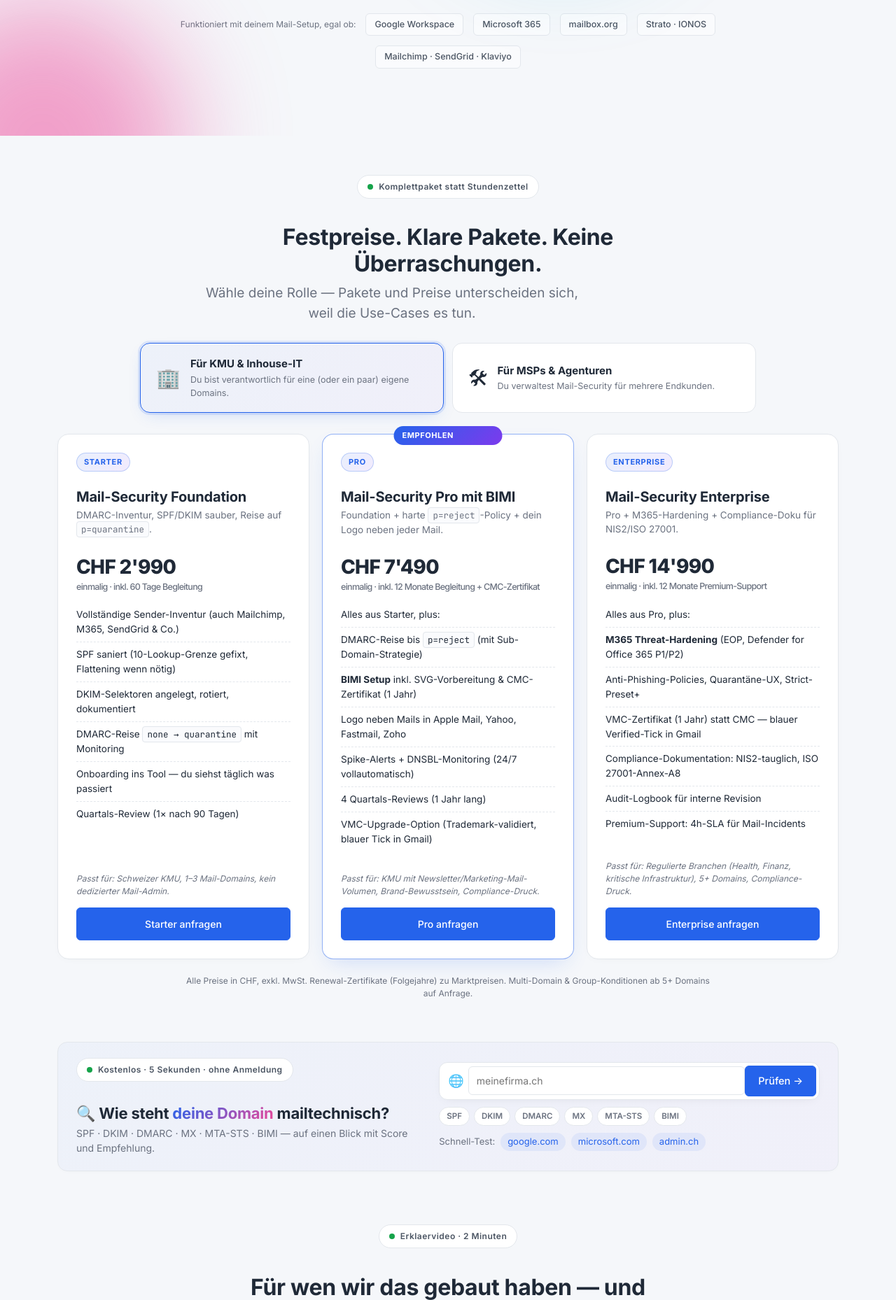
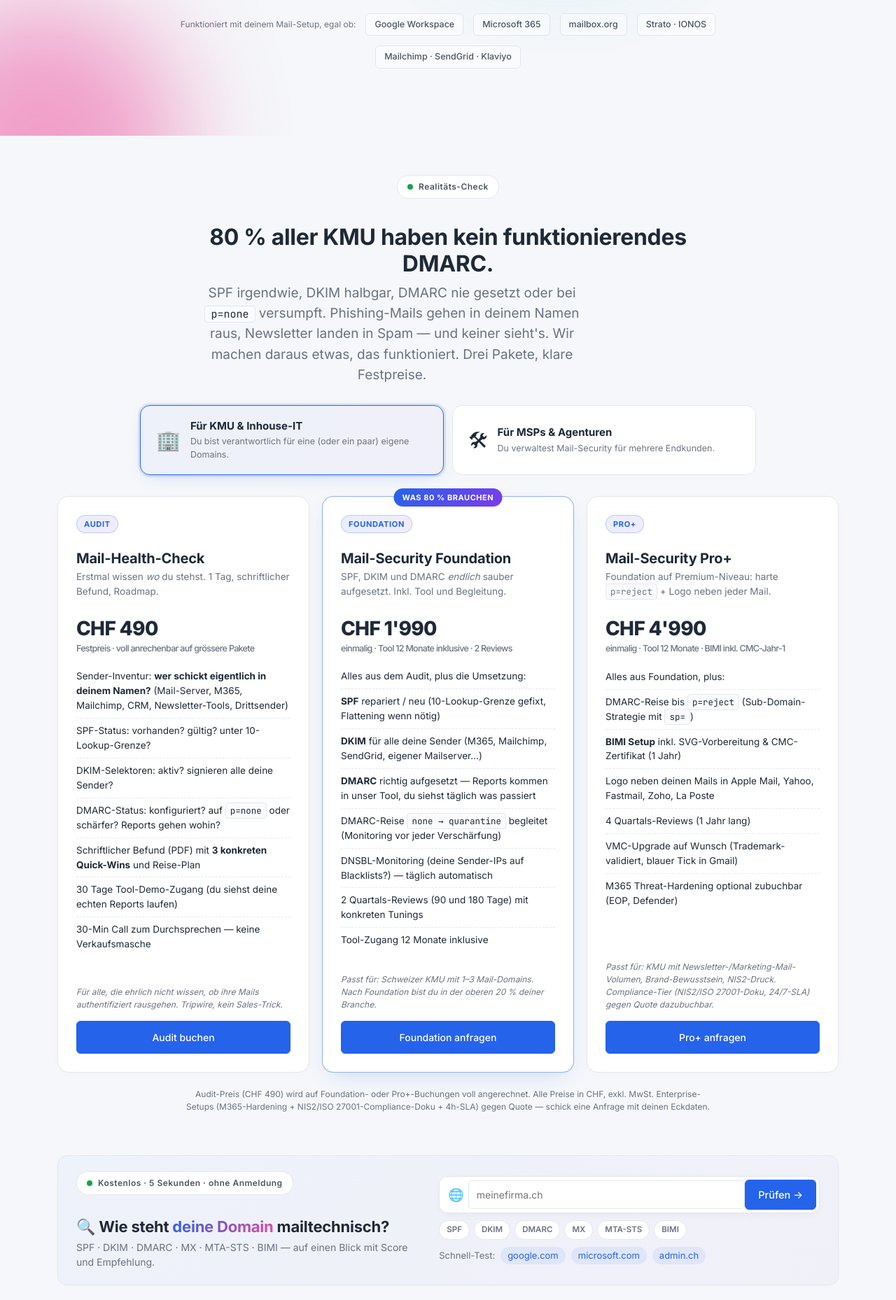
Before and after one commit to nlappenbusch/dmarc-geeks, a FastAPI app: page / in a window 1280 px wide. Shown: the part 901-2759 px from the top of the page at 70% size. Run offline with FastAPI, Linux system fonts and the light colour scheme.

Commit message:
KMU-Pakete neu: Audit-Tripwire CHF 490 + Foundation CHF 1990 + Pro+ CHF 4990
User-Feedback: zu enterprise-/BIMI-zentriert, Preise zu hoch. Realitaet:
80% der KMU haben kein funktionierendes DMARC, oft SPF/DKIM auch halbgar.
Pakete jetzt passend zur tatsaechlichen Schmerz-Verteilung:

1) Audit CHF 490 (NEU als Tripwire) — 1-Tag-Befund mit Inventur, schriftlicher
   Roadmap, 30 Tage Tool-Demo-Zugang. Voll auf groessere Pakete anrechenbar.
   Niedrige Huerde fuer alle die nicht wissen ob ihre Mails authentifiziert
   rausgehen. Klassisches Consulting-Funnel-Tripwire.

2) Foundation CHF 1'990 (war CHF 2'990, runter da das der 80%-Tier ist) —
   SPF, DKIM, DMARC sauber aufgesetzt + Reise bis p=quarantine + Tool +
   2 Quartals-Reviews. Badge: 'Was 80% brauchen'.

3) Pro+ CHF 4'990 (war 7'490) — Foundation + p=reject + BIMI + CMC-Jahr 1
   + 4 Reviews + VMC-/M365-Option. Bewusst NICHT Enterprise — Enterprise
   ist 'Quote auf Anfrage' im Footnote.

Headline der Section umgeschrieben:
- 'Wo stehst du heute?' / '80% aller KMU haben kein funktionierendes DMARC'
- Konkrete Schmerzpunkte (SPF irgendwie, DKIM halbgar, DMARC bei p=none)
- Versprechen: 'wir machen daraus etwas das funktioniert'

Enterprise-Tier nicht im Grid sondern als Footnote — sonst wirkt das
Mid-Tier zu mickrig. Wer Compliance + 24/7 will sieht den Hinweis und fragt
gezielt an.

Topic-Slugs in /kontakt: 'audit' und 'foundation' addiert; 'starter'
zurueckwaerts-kompat auf Audit gemappt fuer alte Links.

```diff
--- a/app/routers/marketing.py
+++ b/app/routers/marketing.py
@@ -91,8 +91,10 @@ _TOPIC_LABELS = {
     "enterprise": "Enterprise-Plan",
     "reseller-pilot": "MSP-Whitelabel-Pilot",
     "msp-enterprise": "MSP-Enterprise / Self-Hosting (Quote)",
-    "starter": "Mail-Security Foundation (Starter)",
-    "pro": "Mail-Security Pro mit BIMI",
+    "audit": "Mail-Health-Audit (CHF 490)",
+    "foundation": "Mail-Security Foundation (CHF 1'990)",
+    "pro": "Mail-Security Pro+ mit BIMI",
+    "starter": "Mail-Health-Audit",  # alter Slug -> Audit (Rueckwaerts-Kompat)
     "dpa": "AVV / DPA / Auftragsverarbeitung",
     "mail-check": "Mail-Health-Check Erstgespräch",
     "general": "Anfrage",
--- a/app/templates/marketing.html
+++ b/app/templates/marketing.html
@@ -173,9 +173,9 @@
 <section id="pakete" class="pos-section">
   <div class="container-mkt">
     <div class="pos-head">
-      <span class="eyebrow"><span class="dot-live"></span>Komplettpaket statt Stundenzettel</span>
-      <h2>Festpreise. Klare Pakete. Keine Überraschungen.</h2>
-      <p class="lede">Wähle deine Rolle — Pakete und Preise unterscheiden sich, weil die Use-Cases es tun.</p>
+      <span class="eyebrow"><span class="dot-live"></span>Realitäts-Check</span>
+      <h2>80&nbsp;% aller KMU haben kein funktionierendes DMARC.</h2>
+      <p class="lede">SPF irgendwie, DKIM halbgar, DMARC nie gesetzt oder bei <code>p=none</code> versumpft. Phishing-Mails gehen in deinem Namen raus, Newsletter landen in Spam — und keiner sieht's. Wir machen daraus etwas, das funktioniert. Drei Pakete, klare Festpreise.</p>
     </div>
 
     <!-- Tab-Switcher -->
@@ -196,71 +196,77 @@
       </button>
     </div>
 
-    <!-- KMU-Pakete -->
+    <!-- KMU-Pakete (realistisch: Audit-Tripwire + saubere Foundation + Pro-Tier) -->
     <div class="aud-panel" data-aud="kmu" role="tabpanel">
       <div class="pkg-grid-v2">
+
+        <!-- 1) Audit als Tripwire — niedrige Hürde, viele finden hier rein -->
         <article class="pkg-v2">
           <header>
-            <span class="pkg-tag">Starter</span>
-            <h3>Mail-Security Foundation</h3>
-            <p class="pkg-sub">DMARC-Inventur, SPF/DKIM sauber, Reise auf <code>p=quarantine</code>.</p>
+            <span class="pkg-tag">Audit</span>
+            <h3>Mail-Health-Check</h3>
+            <p class="pkg-sub">Erstmal wissen <em>wo</em> du stehst. 1 Tag, schriftlicher Befund, Roadmap.</p>
           </header>
-          <div class="pkg-price">CHF 2'990<small>einmalig &middot; inkl. 60 Tage Begleitung</small></div>
+          <div class="pkg-price">CHF 490<small>Festpreis &middot; voll anrechenbar auf grössere Pakete</small></div>
           <ul class="pkg-list">
-            <li>Vollständige Sender-Inventur (auch Mailchimp, M365, SendGrid &amp; Co.)</li>
-            <li>SPF saniert (10-Lookup-Grenze gefixt, Flattening wenn nötig)</li>
-            <li>DKIM-Selektoren angelegt, rotiert, dokumentiert</li>
-            <li>DMARC-Reise <code>none → quarantine</code> mit Monitoring</li>
-            <li>Onboarding ins Tool — du siehst täglich was passiert</li>
-            <li>Quartals-Review (1× nach 90 Tagen)</li>
+            <li>Sender-Inventur: <strong>wer schickt eigentlich in deinem Namen?</strong> (Mail-Server, M365, Mailchimp, CRM, Newsletter-Tools, Drittsender)</li>
+            <li>SPF-Status: vorhanden? gültig? unter 10-Lookup-Grenze?</li>
+            <li>DKIM-Selektoren: aktiv? signieren alle deine Sender?</li>
+            <li>DMARC-Status: konfiguriert? auf <code>p=none</code> oder schärfer? Reports gehen wohin?</li>
+            <li>Schriftlicher Befund (PDF) mit <strong>3 konkreten Quick-Wins</strong> und Reise-Plan</li>
+            <li>30 Tage Tool-Demo-Zugang (du siehst deine echten Reports laufen)</li>
+            <li>30-Min Call zum Durchsprechen — keine Verkaufsmasche</li>
           </ul>
-          <p class="pkg-fit muted small">Passt für: Schweizer KMU, 1–3 Mail-Domains, kein dedizierter Mail-Admin.</p>
-          <a href="/kontakt?topic=starter" class="btn-primary pkg-cta">Starter anfragen</a>
+          <p class="pkg-fit muted small">Für alle, die ehrlich nicht wissen, ob ihre Mails authentifiziert rausgehen. Tripwire, kein Sales-Trick.</p>
+          <a href="/kontakt?topic=audit" class="btn-primary pkg-cta">Audit buchen</a>
         </article>
 
+        <!-- 2) Foundation — das was 80% wirklich brauchen -->
         <article class="pkg-v2 pkg-featured">
-          <span class="pkg-badge">Empfohlen</span>
+          <span class="pkg-badge">Was 80&nbsp;% brauchen</span>
           <header>
-            <span class="pkg-tag">Pro</span>
-            <h3>Mail-Security Pro mit BIMI</h3>
-            <p class="pkg-sub">Foundation + harte <code>p=reject</code>-Policy + dein Logo neben jeder Mail.</p>
+            <span class="pkg-tag">Foundation</span>
+            <h3>Mail-Security Foundation</h3>
+            <p class="pkg-sub">SPF, DKIM und DMARC <em>endlich</em> sauber aufgesetzt. Inkl. Tool und Begleitung.</p>
           </header>
-          <div class="pkg-price">CHF 7'490<small>einmalig &middot; inkl. 12 Monate Begleitung + CMC-Zertifikat</small></div>
+          <div class="pkg-price">CHF 1'990<small>einmalig &middot; Tool 12 Monate inklusive &middot; 2 Reviews</small></div>
           <ul class="pkg-list">
-            <li>Alles aus Starter, plus:</li>
-            <li>DMARC-Reise bis <code>p=reject</code> (mit Sub-Domain-Strategie)</li>
-            <li><strong>BIMI Setup</strong> inkl. SVG-Vorbereitung &amp; CMC-Zertifikat (1 Jahr)</li>
-            <li>Logo neben Mails in Apple Mail, Yahoo, Fastmail, Zoho</li>
-            <li>Spike-Alerts + DNSBL-Monitoring (24/7 vollautomatisch)</li>
-            <li>4 Quartals-Reviews (1 Jahr lang)</li>
-            <li>VMC-Upgrade-Option (Trademark-validiert, blauer Tick in Gmail)</li>
+            <li>Alles aus dem Audit, plus die Umsetzung:</li>
+            <li><strong>SPF</strong> repariert / neu (10-Lookup-Grenze gefixt, Flattening wenn nötig)</li>
+            <li><strong>DKIM</strong> für alle deine Sender (M365, Mailchimp, SendGrid, eigener Mailserver…)</li>
+            <li><strong>DMARC</strong> richtig aufgesetzt — Reports kommen in unser Tool, du siehst täglich was passiert</li>
+            <li>DMARC-Reise <code>none → quarantine</code> begleitet (Monitoring vor jeder Verschärfung)</li>
+            <li>DNSBL-Monitoring (deine Sender-IPs auf Blacklists?) — täglich automatisch</li>
+            <li>2 Quartals-Reviews (90 und 180 Tage) mit konkreten Tunings</li>
+            <li>Tool-Zugang 12 Monate inklusive</li>
           </ul>
-          <p class="pkg-fit muted small">Passt für: KMU mit Newsletter/Marketing-Mail-Volumen, Brand-Bewusstsein, Compliance-Druck.</p>
-          <a href="/kontakt?topic=pro" class="btn-primary pkg-cta">Pro anfragen</a>
+          <p class="pkg-fit muted small">Passt für: Schweizer KMU mit 1–3 Mail-Domains. Nach Foundation bist du in der oberen 20&nbsp;% deiner Branche.</p>
+          <a href="/kontakt?topic=foundation" class="btn-primary pkg-cta">Foundation anfragen</a>
         </article>
 
+        <!-- 3) Pro+ — Marken-Branding (BIMI) + p=reject + ggf. M365 -->
         <article class="pkg-v2">
           <header>
-            <span class="pkg-tag">Enterprise</span>
-            <h3>Mail-Security Enterprise</h3>
-            <p class="pkg-sub">Pro + M365-Hardening + Compliance-Doku für NIS2/ISO 27001.</p>
+            <span class="pkg-tag">Pro+</span>
+            <h3>Mail-Security Pro+</h3>
+            <p class="pkg-sub">Foundation auf Premium-Niveau: harte <code>p=reject</code> + Logo neben jeder Mail.</p>
           </header>
-          <div class="pkg-price">CHF 14'990<small>einmalig &middot; inkl. 12 Monate Premium-Support</small></div>
+          <div class="pkg-price">CHF 4'990<small>einmalig &middot; Tool 12 Monate &middot; BIMI inkl. CMC-Jahr-1</small></div>
           <ul class="pkg-list">
-            <li>Alles aus Pro, plus:</li>
-            <li><strong>M365 Threat-Hardening</strong> (EOP, Defender for Office 365 P1/P2)</li>
-            <li>Anti-Phishing-Policies, Quarantäne-UX, Strict-Preset+</li>
-            <li>VMC-Zertifikat (1 Jahr) statt CMC — blauer Verified-Tick in Gmail</li>
-            <li>Compliance-Dokumentation: NIS2-tauglich, ISO 27001-Annex-A8</li>
-            <li>Audit-Logbook für interne Revision</li>
-            <li>Premium-Support: 4h-SLA für Mail-Incidents</li>
+            <li>Alles aus Foundation, plus:</li>
+            <li>DMARC-Reise bis <code>p=reject</code> (Sub-Domain-Strategie mit <code>sp=</code>)</li>
+            <li><strong>BIMI Setup</strong> inkl. SVG-Vorbereitung &amp; CMC-Zertifikat (1 Jahr)</li>
+            <li>Logo neben deinen Mails in Apple Mail, Yahoo, Fastmail, Zoho, La Poste</li>
+            <li>4 Quartals-Reviews (1 Jahr lang)</li>
+            <li>VMC-Upgrade auf Wunsch (Trademark-validiert, blauer Tick in Gmail)</li>
+            <li>M365 Threat-Hardening optional zubuchbar (EOP, Defender)</li>
           </ul>
-          <p class="pkg-fit muted small">Passt für: Regulierte Branchen (Health, Finanz, kritische Infrastruktur), 5+ Domains, Compliance-Druck.</p>
-          <a href="/kontakt?topic=enterprise" class="btn-primary pkg-cta">Enterprise anfragen</a>
+          <p class="pkg-fit muted small">Passt für: KMU mit Newsletter-/Marketing-Mail-Volumen, Brand-Bewusstsein, NIS2-Druck. Compliance-Tier (NIS2/ISO 27001-Doku, 24/7-SLA) gegen Quote dazubuchbar.</p>
+          <a href="/kontakt?topic=pro" class="btn-primary pkg-cta">Pro+ anfragen</a>
         </article>
       </div>
 
-      <p class="pkg-foot muted small">Alle Preise in CHF, exkl. MwSt. Renewal-Zertifikate (Folgejahre) zu Marktpreisen. Multi-Domain &amp; Group-Konditionen ab 5+ Domains auf Anfrage.</p>
+      <p class="pkg-foot muted small">Audit-Preis (CHF 490) wird auf Foundation- oder Pro+-Buchungen voll angerechnet. Alle Preise in CHF, exkl. MwSt. Enterprise-Setups (M365-Hardening + NIS2/ISO 27001-Compliance-Doku + 4h-SLA) gegen Quote — schick eine Anfrage mit deinen Eckdaten.</p>
     </div>
 
     <!-- MSP-Pakete -->
```
